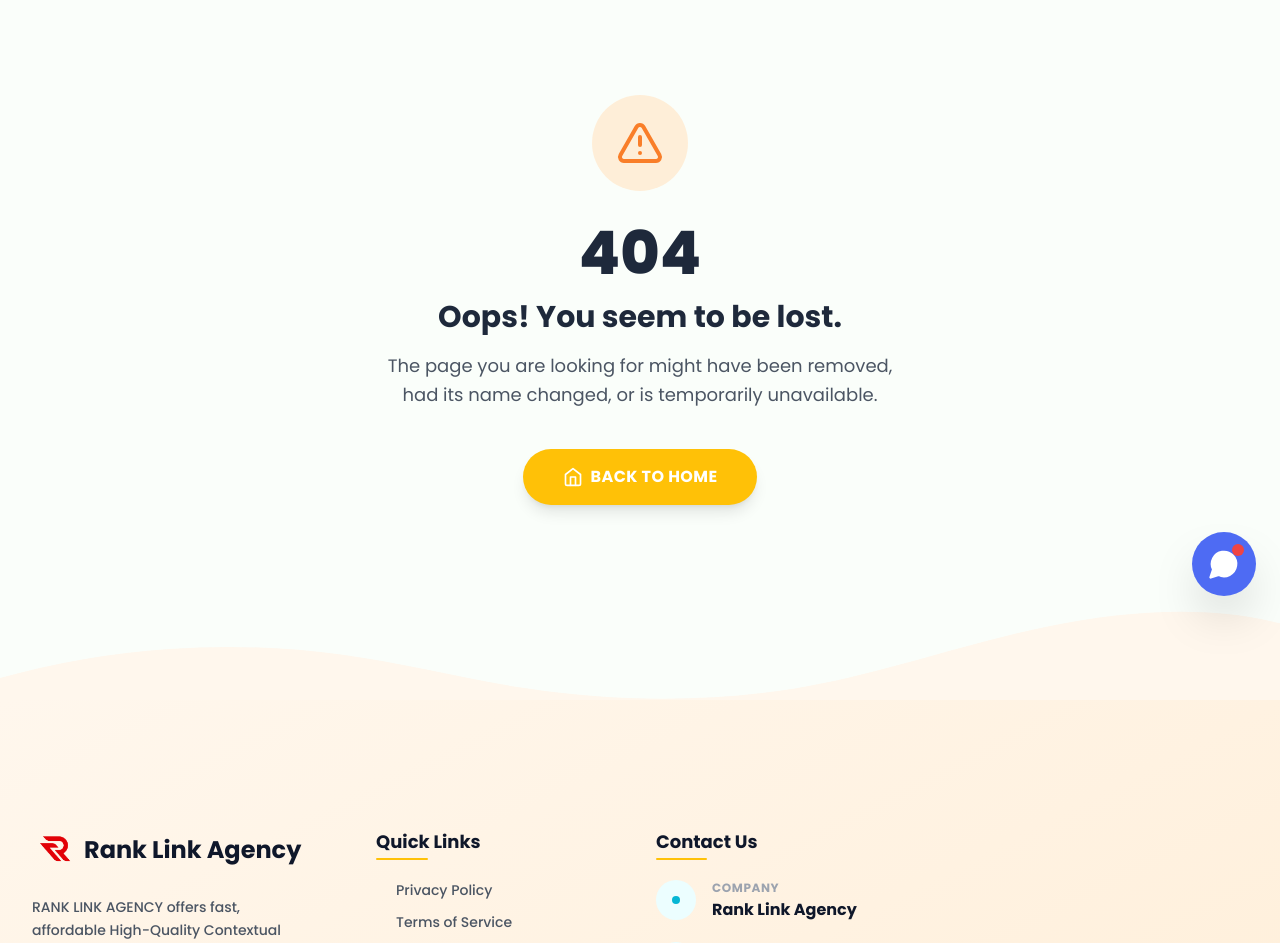
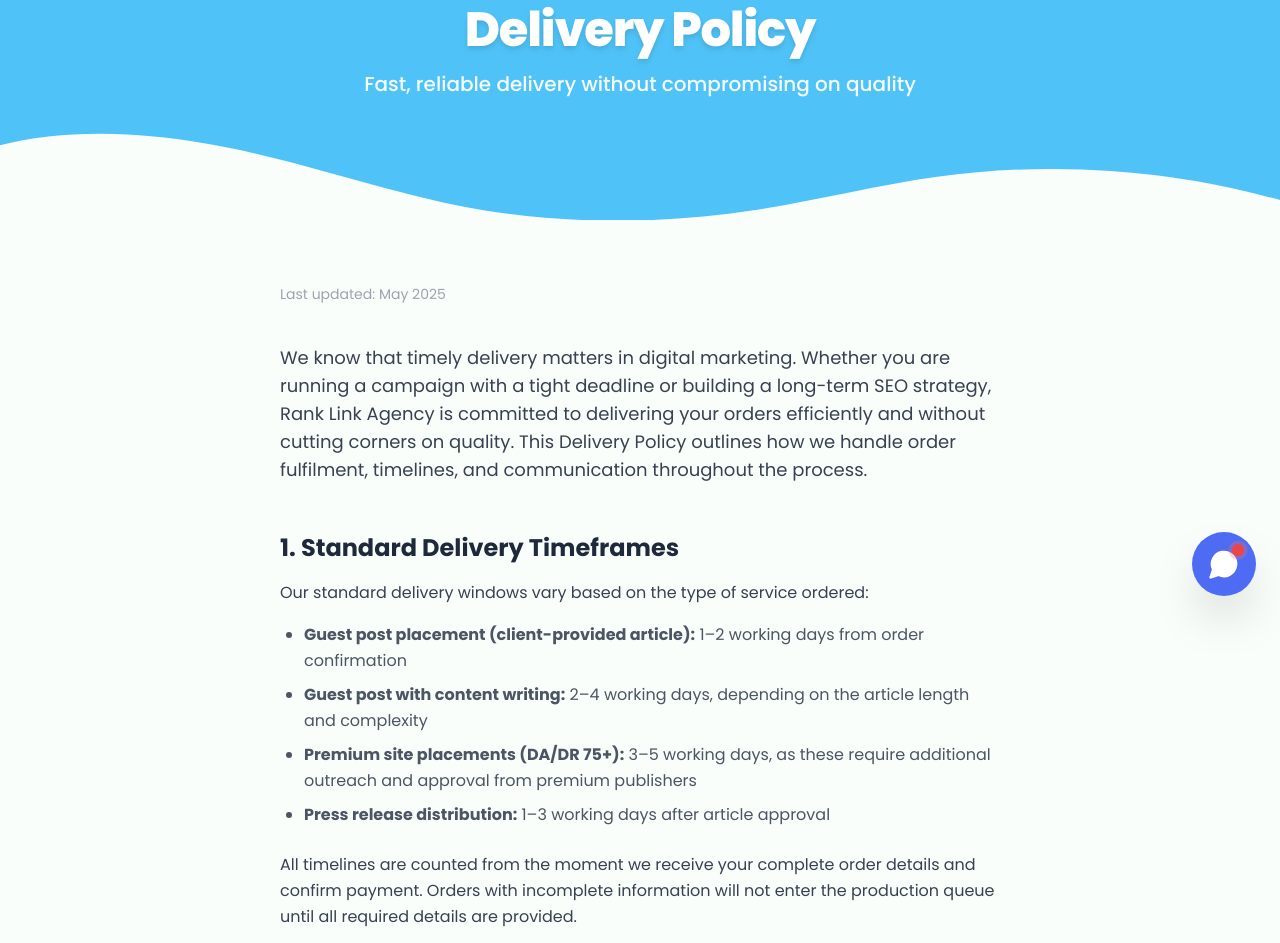
Before and after one commit to ranklink-agency/Official-Site, a Next.js app: page /delivery-policy in a window 1280 px wide. Before the commit this address had no page. Shown: the part 180-1123 px from the top of the page. Built offline with nearby package versions, Linux system fonts and the light colour scheme.

Commit message:
add: page.tsx — delivery-policy

```diff
--- /dev/null
+++ b/app/delivery-policy/page.tsx
@@ -0,0 +1,101 @@
+import PageHeader from '@/components/ui/PageHeader';
+import type { Metadata } from 'next';
+
+export const metadata: Metadata = {
+  title: 'Delivery Policy | Rank Link Agency',
+  description: 'Learn about Rank Link Agency delivery timelines and how we handle your guest post orders.',
+};
+
+export default function DeliveryPolicyPage() {
+  return (
+    <div className="bg-[#FAFEFA] min-h-screen">
+      <PageHeader
+        title="Delivery Policy"
+        subtitle="Fast, reliable delivery without compromising on quality"
+      />
+
+      <div className="max-w-3xl mx-auto px-4 sm:px-6 py-16 text-gray-700 leading-relaxed">
+
+        <p className="text-sm text-gray-400 mb-10">Last updated: May 2025</p>
+
+        <p className="mb-8 text-lg">
+          We know that timely delivery matters in digital marketing. Whether you are running a campaign with a tight deadline or building a long-term SEO strategy, Rank Link Agency is committed to delivering your orders efficiently and without cutting corners on quality. This Delivery Policy outlines how we handle order fulfilment, timelines, and communication throughout the process.
+        </p>
+
+        <h2 className="text-2xl font-bold text-slate-800 mt-12 mb-4">1. Standard Delivery Timeframes</h2>
+        <p className="mb-4">
+          Our standard delivery windows vary based on the type of service ordered:
+        </p>
+        <ul className="list-disc pl-6 space-y-2 mb-6 text-gray-600">
+          <li><strong>Guest post placement (client-provided article):</strong> 1–2 working days from order confirmation</li>
+          <li><strong>Guest post with content writing:</strong> 2–4 working days, depending on the article length and complexity</li>
+          <li><strong>Premium site placements (DA/DR 75+):</strong> 3–5 working days, as these require additional outreach and approval from premium publishers</li>
+          <li><strong>Press release distribution:</strong> 1–3 working days after article approval</li>
+        </ul>
+        <p className="mb-6">
+          All timelines are counted from the moment we receive your complete order details and confirm payment. Orders with incomplete information will not enter the production queue until all required details are provided.
+        </p>
+
+        <h2 className="text-2xl font-bold text-slate-800 mt-12 mb-4">2. Bulk and Large Orders</h2>
+        <p className="mb-6">
+          For bulk orders involving 5 or more placements, we will provide a custom delivery schedule at the time of order confirmation. Bulk orders are processed systematically to maintain consistent quality across all placements. We recommend discussing bulk requirements with us in advance so we can allocate resources appropriately and plan the most efficient delivery timeline for your campaign.
+        </p>
+
+        <h2 className="text-2xl font-bold text-slate-800 mt-12 mb-4">3. What &ldquo;Delivered&rdquo; Means</h2>
+        <p className="mb-4">
+          An order is considered delivered once the following has occurred:
+        </p>
+        <ul className="list-disc pl-6 space-y-2 mb-6 text-gray-600">
+          <li>Your article has been published live on the agreed publisher website</li>
+          <li>The backlink is active and pointing to your specified target URL</li>
+          <li>A delivery report or live URL has been shared with you via email or WhatsApp</li>
+        </ul>
+        <p className="mb-6">
+          We always send a delivery confirmation that includes the live link to the published post, the domain details, and the anchor text used, so you can verify the placement yourself.
+        </p>
+
+        <h2 className="text-2xl font-bold text-slate-800 mt-12 mb-4">4. Delays and Notifications</h2>
+        <p className="mb-6">
+          While we make every effort to meet the standard delivery windows, occasional delays may occur due to factors such as publisher availability, content revision requirements, or unusually high order volume. In any such case, we will proactively notify you as soon as we are aware of a potential delay and provide a revised estimated delivery date.
+        </p>
+        <p className="mb-6">
+          We believe in clear and honest communication — you will never be left wondering about the status of your order. If you ever want an update, feel free to reach out to us directly and we will respond promptly.
+        </p>
+
+        <h2 className="text-2xl font-bold text-slate-800 mt-12 mb-4">5. Revisions Before Publication</h2>
+        <p className="mb-6">
+          If we write the article for your guest post, we will share a draft with you before submission to the publisher. You are welcome to request up to two rounds of revisions at no extra charge. Additional revisions beyond this may affect the delivery timeline and could incur a small additional fee, which we will discuss with you before proceeding.
+        </p>
+        <p className="mb-6">
+          Once you approve the article and it is submitted to the publisher, further content changes may not be possible — publisher websites typically do not allow edits after acceptance and publication.
+        </p>
+
+        <h2 className="text-2xl font-bold text-slate-800 mt-12 mb-4">6. Order Confirmation and Communication</h2>
+        <p className="mb-4">After placing an order, here is what you can expect:</p>
+        <ol className="list-decimal pl-6 space-y-2 mb-6 text-gray-600">
+          <li><strong>Confirmation within 24 hours:</strong> We will acknowledge your order and confirm all details</li>
+          <li><strong>Progress updates:</strong> For longer orders, we will keep you updated as work progresses</li>
+          <li><strong>Delivery notification:</strong> You will receive a message with the live URL as soon as your post is published</li>
+        </ol>
+        <p className="mb-6">
+          All communication is handled through email or WhatsApp. We recommend using WhatsApp for faster responses, especially for urgent or time-sensitive orders.
+        </p>
+
+        <h2 className="text-2xl font-bold text-slate-800 mt-12 mb-4">7. Quality Assurance</h2>
+        <p className="mb-6">
+          Every order goes through an internal quality check before delivery. We verify that the published article meets our content standards, the backlink is correctly placed and follows the agreed format, and the publisher website matches the DA, DR, and niche criteria you ordered. We do not consider an order complete until these checks are passed — even if it means a slight delay.
+        </p>
+
+        <h2 className="text-2xl font-bold text-slate-800 mt-12 mb-4">8. Contact Us</h2>
+        <p className="mb-4">
+          For urgent delivery inquiries or to discuss bulk order scheduling, reach out to us directly:
+        </p>
+        <ul className="list-none space-y-1 mb-6 text-gray-600">
+          <li><strong>Email:</strong> <a href="mailto:admin@ranklinkagency.com" className="text-[#00BCD4] hover:underline">admin@ranklinkagency.com</a></li>
+          <li><strong>WhatsApp:</strong> <a href="https://wa.me/923157588685" className="text-[#00BCD4] hover:underline">+92 315 7588685</a></li>
+        </ul>
+
+      </div>
+    </div>
+  );
+}
```
